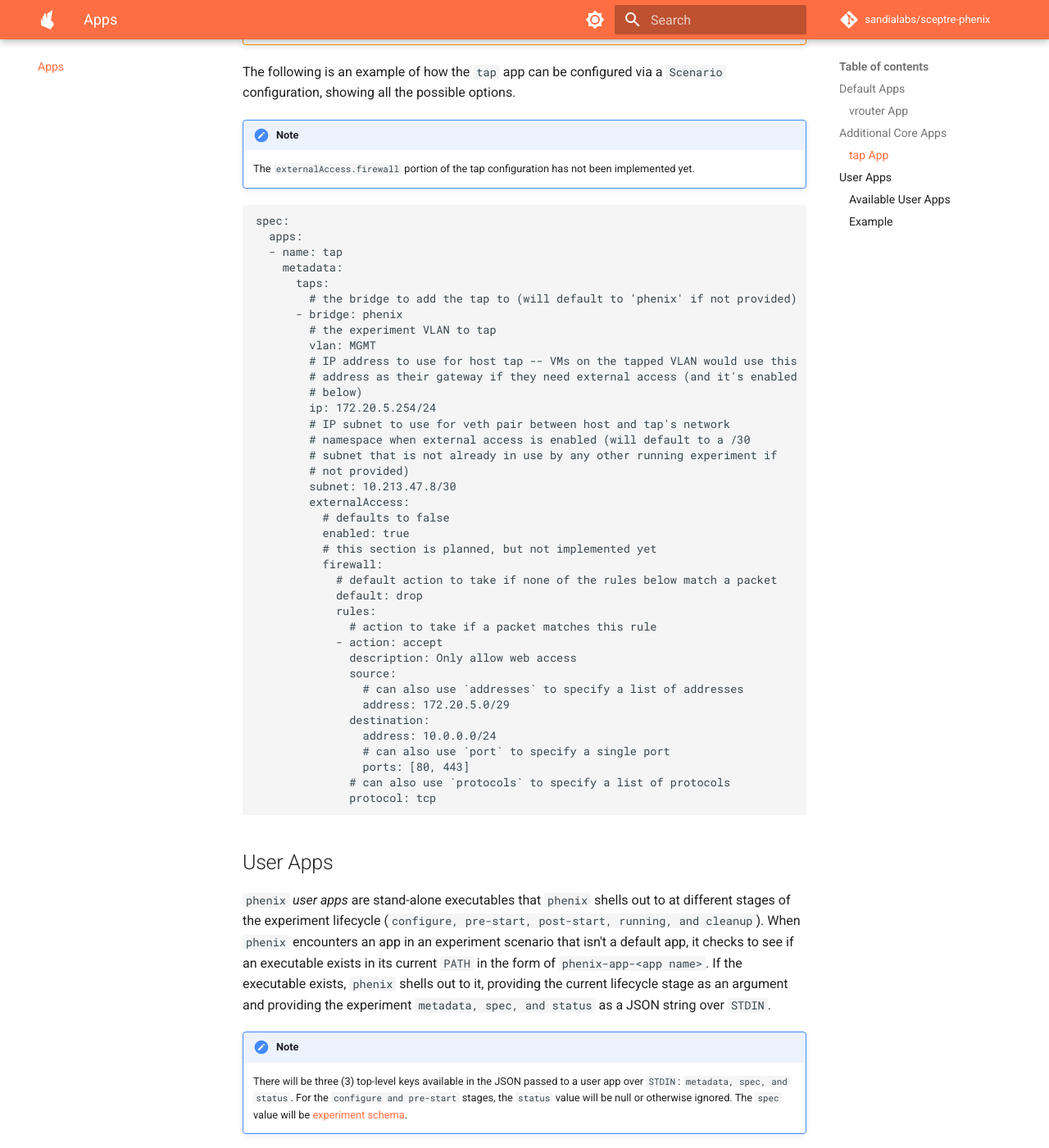
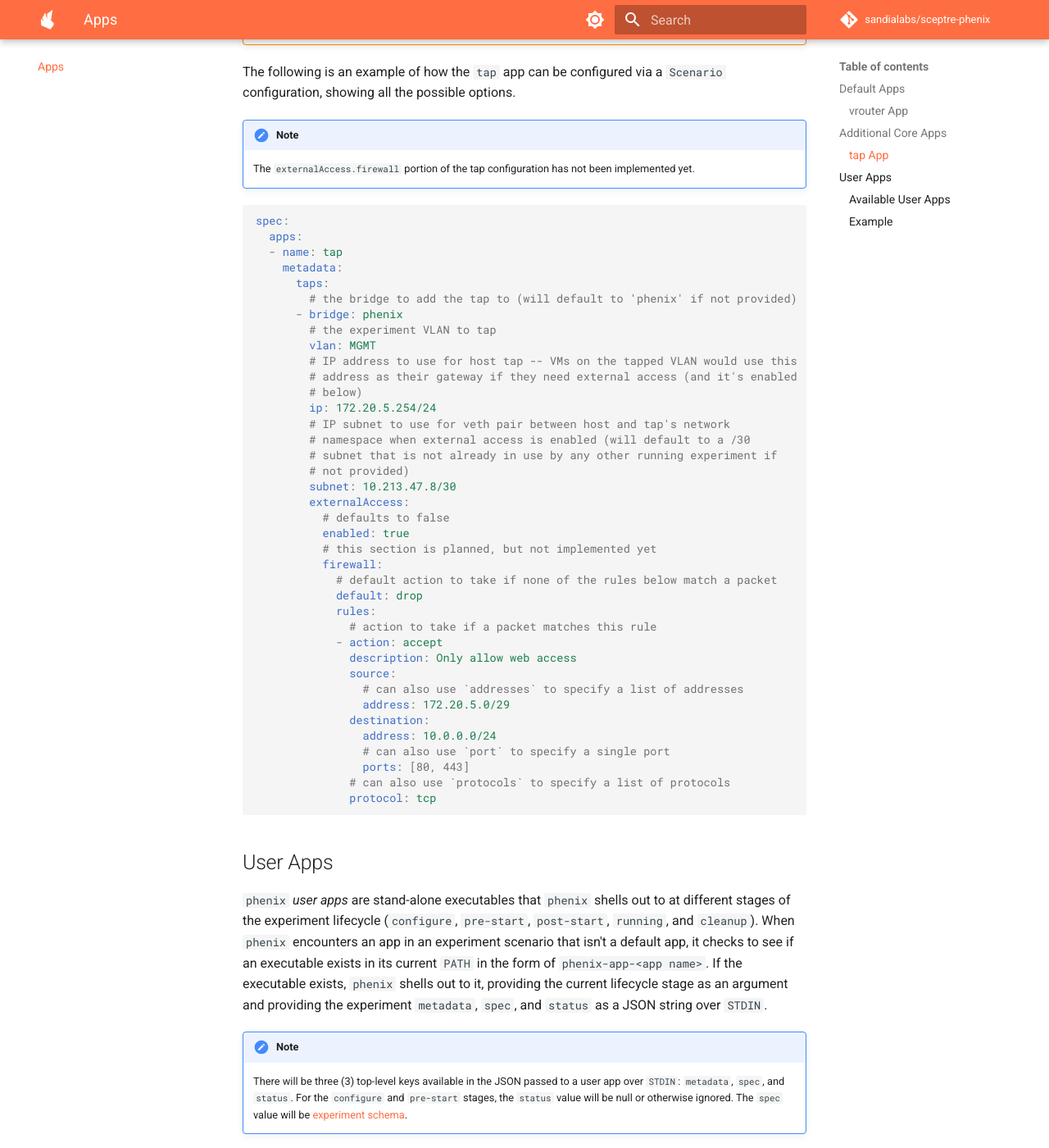
Before and after one commit to sandialabs/sceptre-phenix-docs, an MkDocs documentation site: the page built from docs/apps.md, in a window 1280 px wide and 1400 px high, scrolled down 6042 px. Shown: the whole window at 82% size. Built offline with MkDocs 1.6.1 and Material for MkDocs 9.7.7, drawn with Linux system fonts in a browser that asks for light colours; comment, search, counter and statistics services are not loaded; the version menu is left out; some of the changed text lies outside the part shown.

````diff
--- a/docs/apps.md
+++ b/docs/apps.md
@@ -25,7 +25,7 @@ firewall rules, etc.
 The following is an example of how the `vrouter` app can be configured via a
 `Scenario` configuration, showing all the possible options.
 
-```
+```yaml
 spec:
   apps:
   - name: vrouter
@@ -224,7 +224,7 @@ spec:
     rules are actually applied to packets "egressing out of" interface `IF0`.
 
 !!! note
-    Currently, the `ipsec`, `emulators`, and `snat/dnat` metadata sections only
+    Currently, the `ipsec`, `emulators`, and `snat`/`dnat` metadata sections only
     apply to Vyatta/VyOS routers.
 
 !!! note
@@ -290,7 +290,7 @@ The following is an example of how the `tap` app can be configured via a
     The `externalAccess.firewall` portion of the tap configuration has not been
     implemented yet.
 
-```
+```yaml
 spec:
   apps:
   - name: tap
@@ -335,18 +335,18 @@ spec:
 ## User Apps
 
 `phenix` _user apps_ are stand-alone executables that `phenix` shells out to at
-different stages of the experiment lifecycle (`configure, pre-start, post-start,
-running, and cleanup`). When `phenix` encounters an app in an experiment
+different stages of the experiment lifecycle (`configure`, `pre-start`, `post-start`,
+`running`, and `cleanup`). When `phenix` encounters an app in an experiment
 scenario that isn't a default app, it checks to see if an executable exists in
 its current `PATH` in the form of `phenix-app-<app name>`. If the executable
 exists, `phenix` shells out to it, providing the current lifecycle stage as an
-argument and providing the experiment `metadata, spec, and status` as a JSON
+argument and providing the experiment `metadata`, `spec`, and `status` as a JSON
 string over `STDIN`.
 
 !!! note
     There will be three (3) top-level keys available in the JSON passed to a
-    user app over `STDIN`: `metadata, spec, and status`. For the `configure and
-    pre-start` stages, the `status` value will be null or otherwise ignored. The
+    user app over `STDIN`: `metadata`, `spec`, and `status`. For the `configure` and
+    `pre-start` stages, the `status` value will be null or otherwise ignored. The
     `spec` value will be [experiment schema](schema.md#experiment-schema).
 
 !!! tip
@@ -359,9 +359,9 @@ error, it can print any error messages to `STDERR` and exit with a non-zero
 status to signal to `phenix` that an error occurred.
 
 !!! note
-    `phenix` will only process updates to the `spec` value for the `configure
-    and pre-start` stages, and will only process updates to the `status` value
-    for the `post-start, running, and cleanup` stages. More specifically, it
+    `phenix` will only process updates to the `spec` value for the `configure`
+    and `pre-start` stages, and will only process updates to the `status` value
+    for the `post-start`, `running`, and `cleanup` stages. More specifically, it
     will only process updates to `status.apps.<app name>`, which can be anything
     the app wants it to be (e.g. a simple string, an array, or a
     map/dictionary).
@@ -385,7 +384,7 @@ including the following:
 
 In addition, this repo also contains some generic library/utility code for
 making custom user app development easier. See the
-[README](https://github.com/sandia-minimega/phenix-apps/blob/master/README.md)
+[README](https://github.com/sandialabs/sceptre-phenix-apps/blob/main/README.md)
 for additional details.
 
 ### Example
@@ -396,7 +395,7 @@ executable for this app as `phenix-app-image-changer`, it could be applied to a
 topology by including a scenario in an experiment that includes an experiment
 app named `image-changer`.
 
-```
+```python
 import json, sys
 
 
````
Also changed, not shown: other parts of docs/apps.md (+1 -2 lines), docs/configuration.md (+9 -9 lines), docs/schema.md (+1 -1 lines), docs/scorch.md (+4 -4 lines), docs/state-of-health.md (+1 -1 lines).
